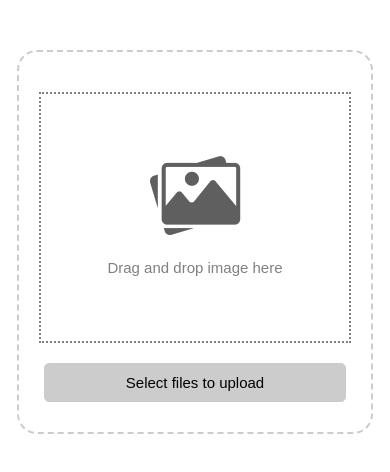
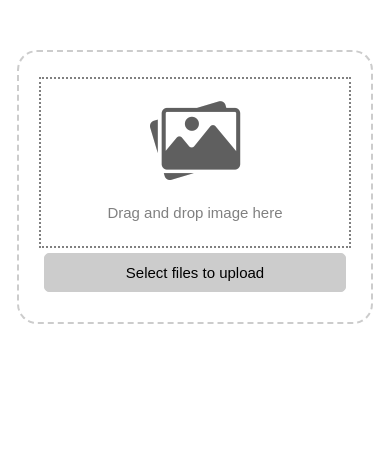
Before and after one commit to kkmurerwa/DragAndDropToUpload, a plain HTML site: page index.html in a window 390 px wide. Drawn offline with Linux system fonts and the light colour scheme.

Commit message:
Modified the look of the page in small devices

```diff
--- a/css/dragAndDrop.css
+++ b/css/dragAndDrop.css
@@ -75,4 +75,11 @@ img {
     img {
         width: 100px;
     }
+    #place-holders {
+        margin: 5px 0;
+        padding: 10px;
+    }
+    #drop-area {
+        margin: 50px auto;
+    }
 }
```
